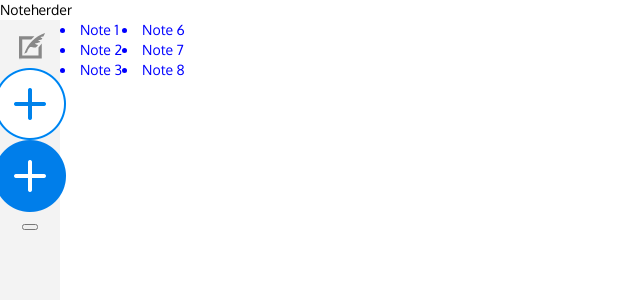
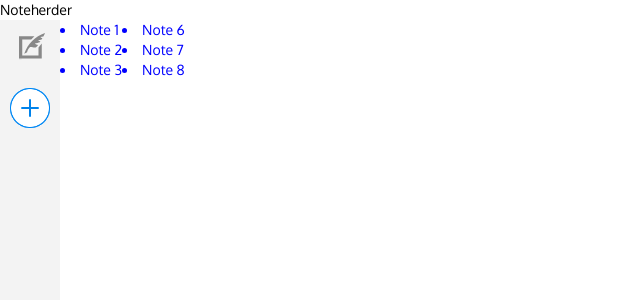
Before and after one commit to buckyinsfo/noteherder, a React (Create React App) app: page / in a window 1280 px wide. Shown: the top 300 px of the page, without its empty margins (0-640 px from the left). Built offline with nearby package versions, Linux system fonts and the light colour scheme; some icons are missing; a web font is replaced by a local one.

Commit message:
Style Sidebar using aphrodite.

```diff
--- a/package.json
+++ b/package.json
@@ -3,6 +3,7 @@
   "version": "0.1.0",
   "private": true,
   "dependencies": {
+    "aphrodite": "^2.2.2",
     "react": "^16.4.1",
     "react-dom": "^16.4.1"
   },
--- a/src/Sidebar.js
+++ b/src/Sidebar.js
@@ -1,4 +1,5 @@
 import React from 'react'
+import { StyleSheet, css } from 'aphrodite'
 
 
 import quill from './assets/img/quill.svg'
@@ -10,19 +11,19 @@ import newHover from './assets/img/new-hover.png'
 const Sidebar = () => {
 
     return (
-        <div className="Sidebar" style={styles.sidebar}>
-            <div className="logo" style={styles.logo}>
-                <img src={quill} alt="Noteherder" style={styles.logoImg} />
+        <div className={ css( styles.sidebar ) } >
+            <div className={ css( styles.logo ) }>
+                <img src={quill} alt="Noteherder" className={ css( styles.logoImg ) } />
             </div>
 
-            <a href="./">
-                <img src={newIcon} alt="New note" />
-                <img src={newHover} alt="New note" />
+            <a href="/notes" className={ css( styles.newNote ) } >
+                <img src={newHover} alt="New note" className={ css( styles.newNoteImg ) } />
+                <img src={newIcon} alt="New note hover" className={ css( styles.newNoteImg, styles.newNoteImgHover ) } />
             </a>
 
             <div className="SignOut">
                 <button>
-                    <i className="fa fa-sign-out">
+                    <i className={`fa fa-sign-out ${ css( styles.buttonIcon )}` }>
                     </i>
                 </button>
             </div>
@@ -31,7 +32,7 @@ const Sidebar = () => {
 
 }
 
-const styles = {
+const styles = StyleSheet.create({
     sidebar: {
         width: '6rem',
         backgroundColor: '#f3f3f3',
@@ -48,7 +49,23 @@ const styles = {
     logoImg: {
         width: '3rem',
         paddingLeft: '0.4rem',
-    }
-}
+    },
+    newNote: {
+        marginTop: '2rem',
+        position: 'relative',
+        width: '4rem',
+    },
+    newNoteImg: {
+        position: 'absolute',
+        left: '0',
+        width: '100%',
+        transition: 'opacity 0.25s ease-in-out',
+    },
+    newNoteImgHover: {
+        ':hover': {
+            opacity: 0,
+        },
+    },
+})
 
 export default Sidebar;
```
Also changed, not shown: 1 other file (tests, documents, lock files or other folders).
